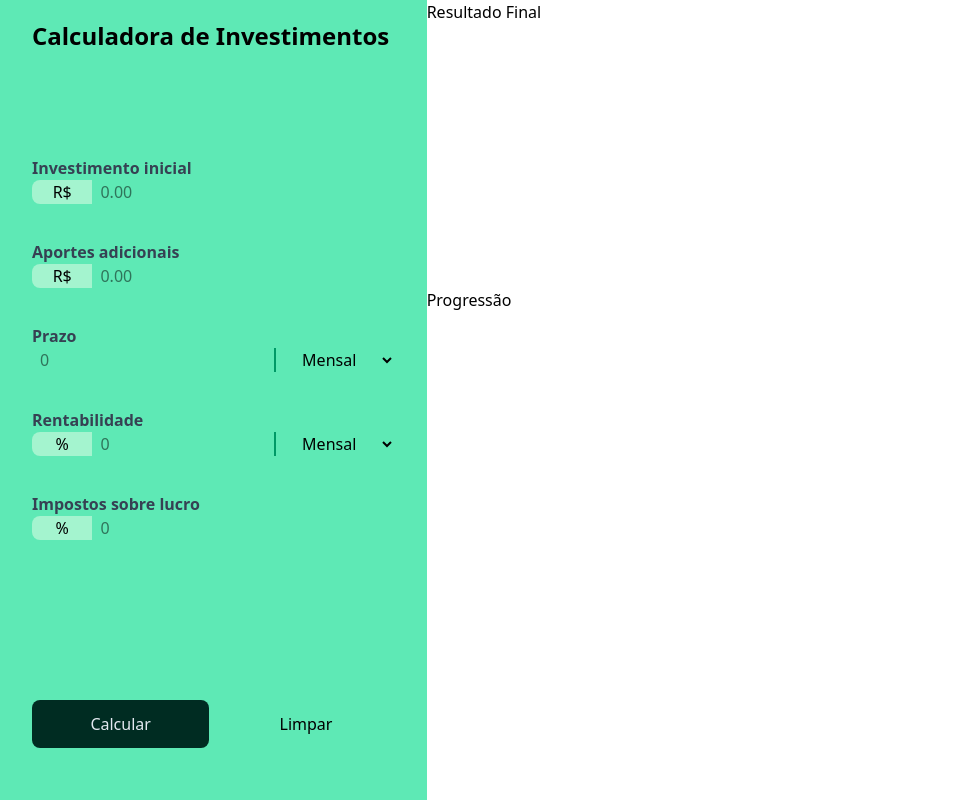
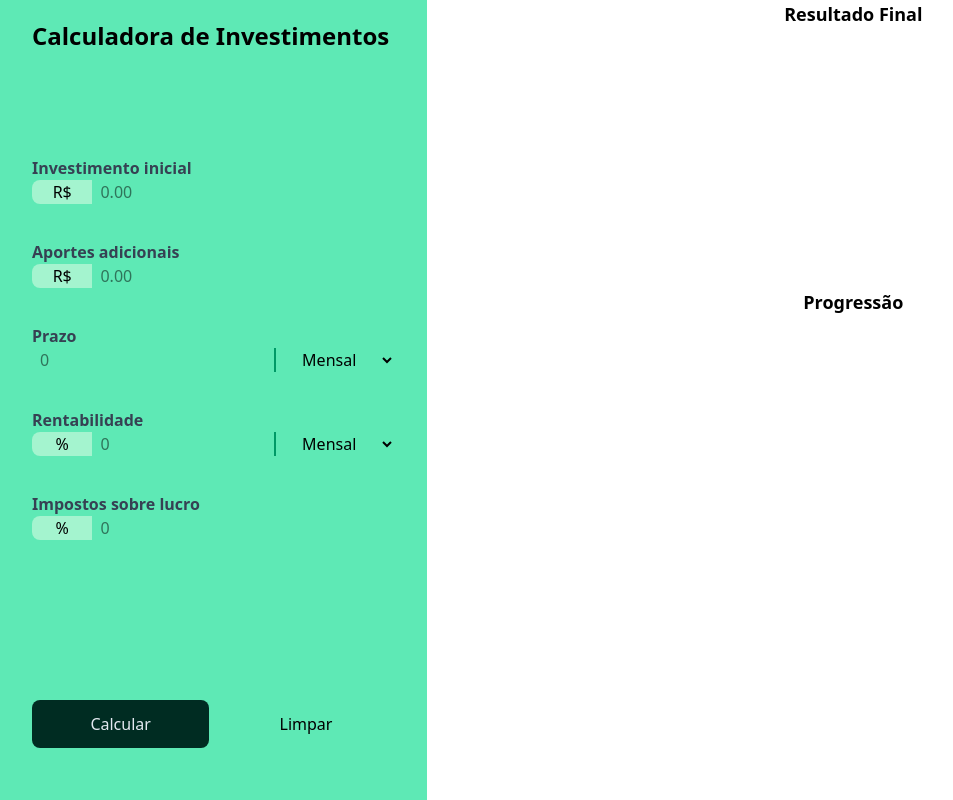
Before and after one commit to NelsonGarciaPJr/projetoCalculadoraInvestimentos, a website built with Vite: page index.html in a window 1280 px wide. Shown: the whole page, without its empty margins (0-953 px from the left). Built offline with nearby package versions, Linux system fonts and the light colour scheme.

Commit message:
Ajustes de estilo dos gráficos finalizados.

```diff
--- a/index.html
+++ b/index.html
@@ -165,15 +165,15 @@
         </button>
       </div>
     </aside>
-    <main class="h-full">
-      <section id="chats_container">
-        <div class="h-[36dvh]">
-          <p>Resultado Final</p>
+    <main class="row-span-2 col-span-2">
+      <section id="chats_container" class="h-full">
+        <div class="h-[36%] flex flex-col items-center pb-10">
+          <p class="font-bold text-lg">Resultado Final</p>
           <canvas id="final-money-distribution"></canvas>
         </div>
 
-        <div class="h-[56dvh]">
-          <p>Progressão</p>
+        <div class="h-[56%] flex flex-col items-center">
+          <p class="font-bold text-lg">Progressão</p>
           <canvas id="progression"></canvas>
         </div>
       </section>
```
